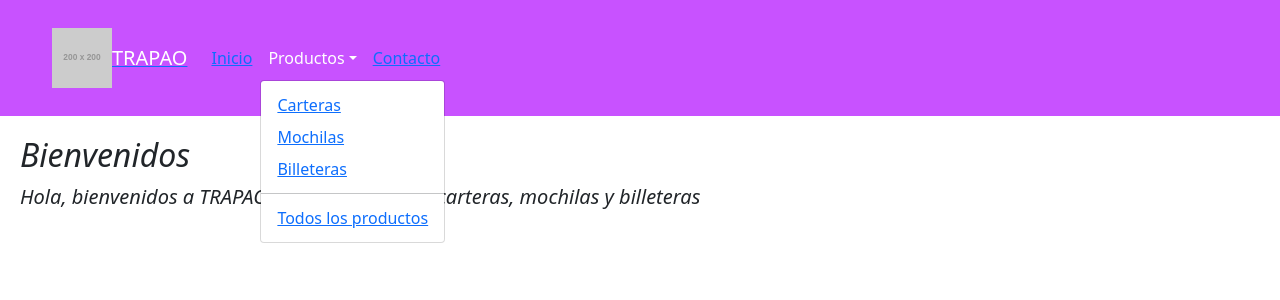
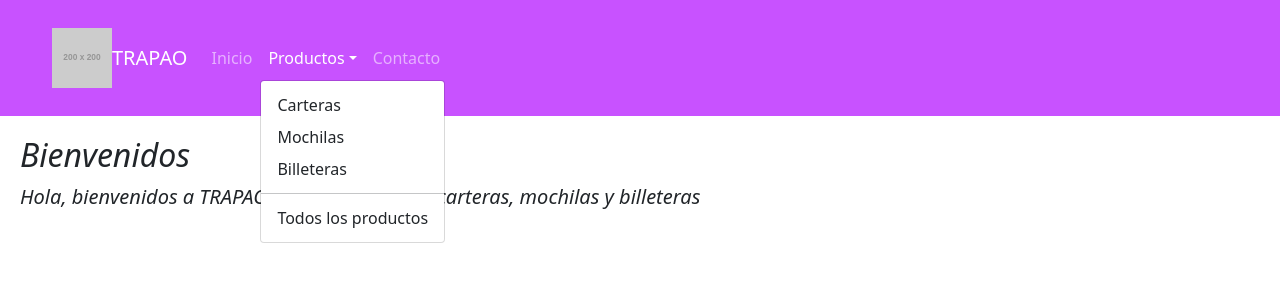
Before and after one commit to MelissaAime/proyectoReact, a React (Create React App) app: page / in a window 1280 px wide. Both pictures are taken after a click on the button "Productos". Shown: the top 300 px of the page. Built offline with nearby package versions, Linux system fonts and the light colour scheme.

Commit message:
arreglo navbar

```diff
--- a/src/components/NavBar/NavBar.js
+++ b/src/components/NavBar/NavBar.js
@@ -17,21 +17,21 @@ export const NavBar = () => {
                         className="d-inline-block align-top"
                         alt="logo"
                     />
-                    <Link to='/'><Navbar.Brand>TRAPAO</Navbar.Brand></Link>
+                    <Link to='/' className='navbar-brand'>TRAPAO</Link>
                     <Navbar.Toggle aria-controls="responsive-navbar-nav" />
                     <Navbar.Collapse id="responsive-navbar-nav">
                         <Nav className="me-auto">
-                        <Nav.Link><Link to='/'> Inicio </Link></Nav.Link>
-                        <NavDropdown title="Productos" id="collasible-nav-dropdown">
-                            <NavDropdown.Item><Link to='/productos/carteras'> Carteras </Link></NavDropdown.Item>
-                            <NavDropdown.Item><Link to='/productos/mochilas'> Mochilas </Link></NavDropdown.Item>
-                            <NavDropdown.Item><Link to='/productos/billeteras'> Billeteras </Link></NavDropdown.Item>
-                            <NavDropdown.Divider />
-                            <NavDropdown.Item><Link to='/productos'> Todos los productos </Link></NavDropdown.Item>
-                        </NavDropdown>
+                            <Link to='/' role='button' className='nav-link'>Inicio</Link>
+                            <NavDropdown title="Productos" id="collasible-nav-dropdown">
+                                <Link to='/productos/carteras' className='dropdown-item' role='button'>Carteras</Link>
+                                <Link to='/productos/mochilas' className='dropdown-item' role='button'>Mochilas</Link>
+                                <Link to='/productos/billeteras' className='dropdown-item' role='button'>Billeteras</Link>
+                                <NavDropdown.Divider />
+                                <Link to='/productos' className='dropdown-item' role='button'>Todos los productos</Link>
+                            </NavDropdown>
                         </Nav>
                         <Nav>
-                        <Nav.Link> <Link to='/contacto'> Contacto </Link> </Nav.Link>
+                            <Link to='/contacto' role='button' className='nav-link'>Contacto</Link>
                         </Nav>
                     </Navbar.Collapse>
                 </Container>
```
